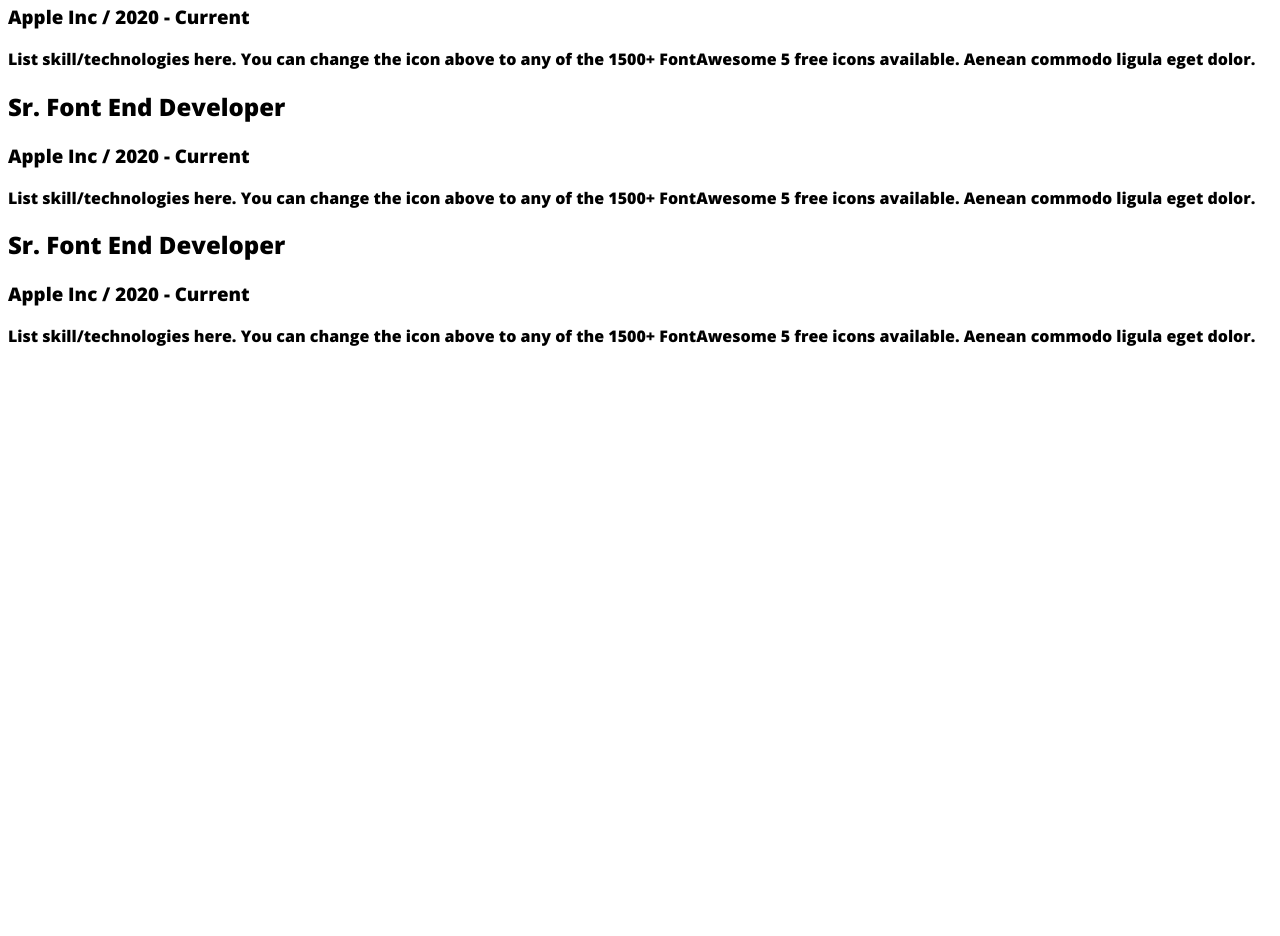
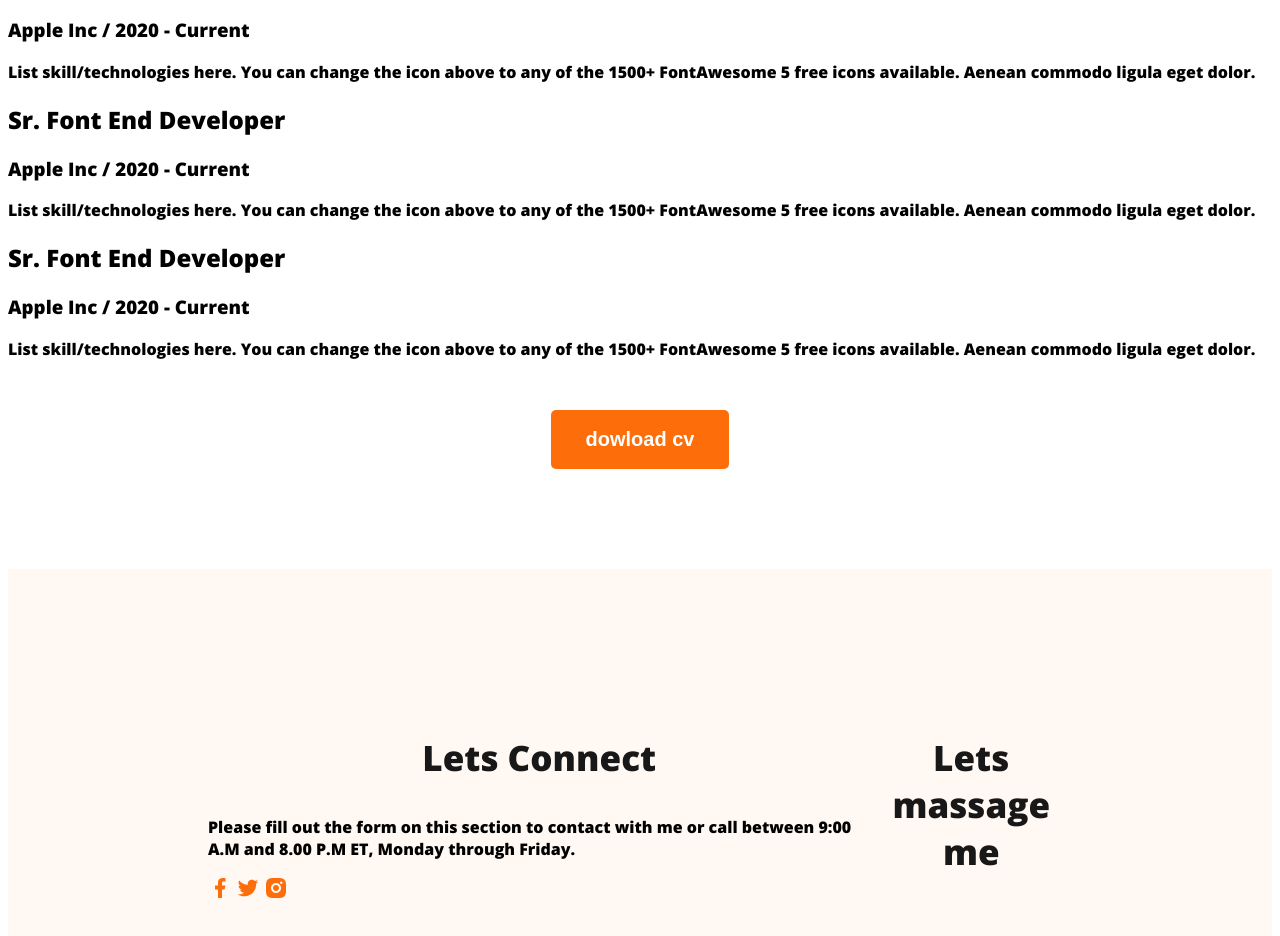
Before and after one commit to mobarak-06/web-developer-portfolio, a plain HTML site: page index.html in a window 1280 px wide. Shown: the part 2947-3883 px from the top of the page. Before the commit the page ends 3310 px from the top, so only its background shows below. Drawn offline with nearby package versions, Linux system fonts and the light colour scheme.

Commit message:
1st footer added

```diff
--- a/index.html
+++ b/index.html
@@ -80,7 +80,7 @@
             </div>
         </div>
         </section>
-        <section>
+        <>
             <h3 class="section-title">A summary of My Resume</h3>
             <div class="resume-container">
                 <div class="resume-colum">
@@ -106,9 +106,10 @@
                     <p class="resume-item-discription">List skill/technologies here. You can change the icon above
                         to any of the 1500+ FontAwesome 5 free icons available. Aenean commodo ligula eget dolor.</p>
                     </div>
-                </div>
+
                 <div class="resume-colum">
                     <h3 class="resume-colum-title">My Experience</h3>
+                    </div>
                      <div class="resume-item">
                         <h2 class="resume-item-title">Sr. Font End Developer</h2>
                         <h3 class="resume-item-institute">Apple Inc / 2020 - Current</h3>
@@ -128,12 +129,26 @@
                             to any of the 1500+ FontAwesome 5 free icons available. Aenean commodo ligula eget dolor.</p>
                      </div>
                 </div>
+            <div class="dowload">
+                <button class="btn-primary">dowload cv</button>
             </div>
+
         </section>
 
     </main>
     <footer>
-
+        <div class="footer-column">
+            <h3 class="section-title">Lets Connect</h3>
+            <p class="section-discription">Please fill out the form on this section to contact with me or call between 9:00 A.M and 8.00 P.M ET, Monday through Friday.</p>
+            <div class="social-links">
+                <a href=""><img src="images/icons/facebook.png" alt=""></a>
+                <a href=""><img src="images/icons/twitter.png" alt=""></a>
+                <a href=""><img src="images/icons/insta.png" alt=""></a>
+            </div>
+        </div>
+        <div class="footer-column">
+            <h3 class="section-title">Lets massage me</h3>
+        </div>
     </footer>
 </body>
 </html>
--- a/styles/portfolio.css
+++ b/styles/portfolio.css
@@ -124,3 +124,16 @@ main section{
     font-size: 30px;
     font-weight: 700;
 }
+.resume-colum{
+    display: flex;
+}
+.dowload{
+    text-align: center;
+    margin-top: 50px ;
+}
+footer{
+    display: flex;
+    background: #FFF8F3;
+    margin-top: 100px;
+    padding: 130px 200px;
+}
```
